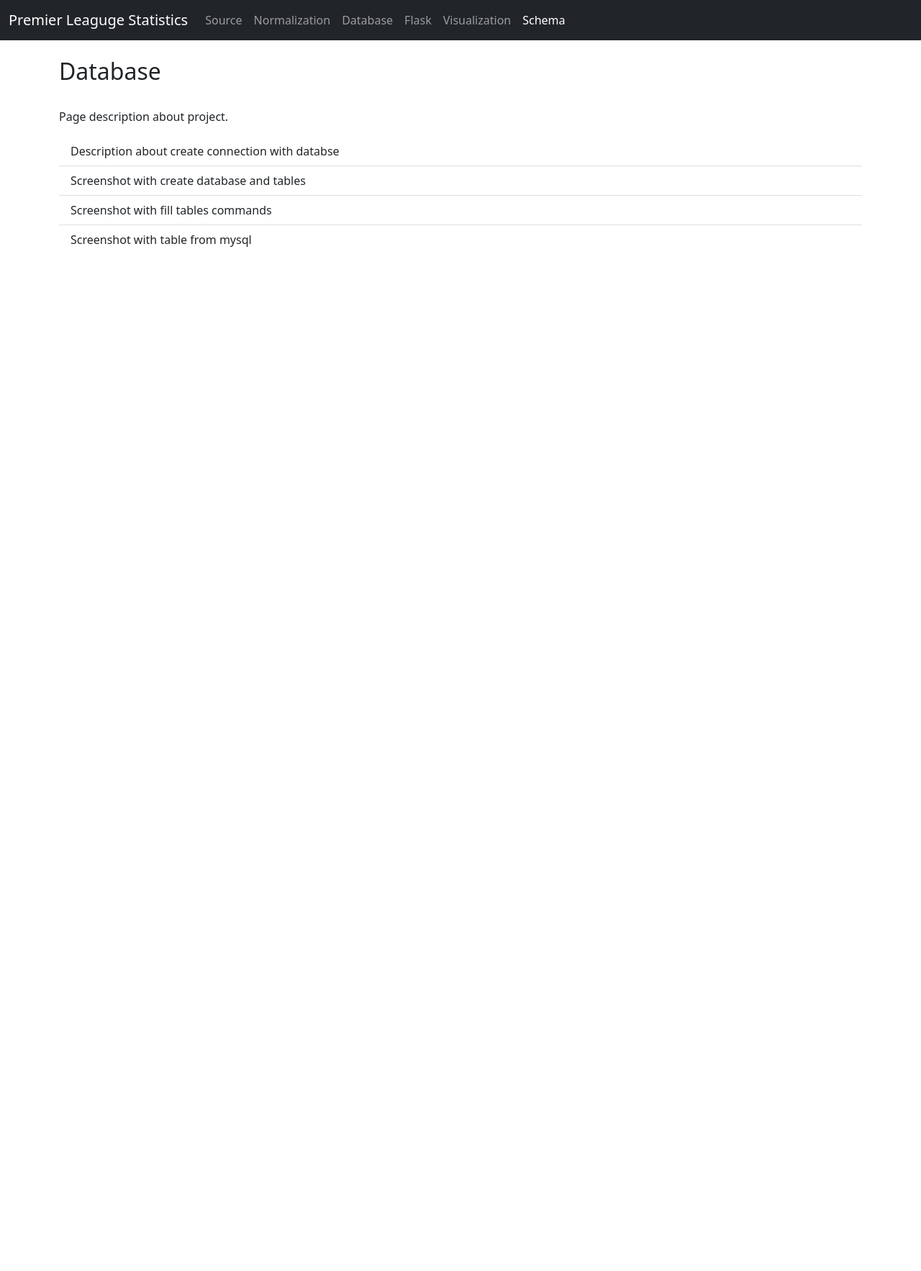
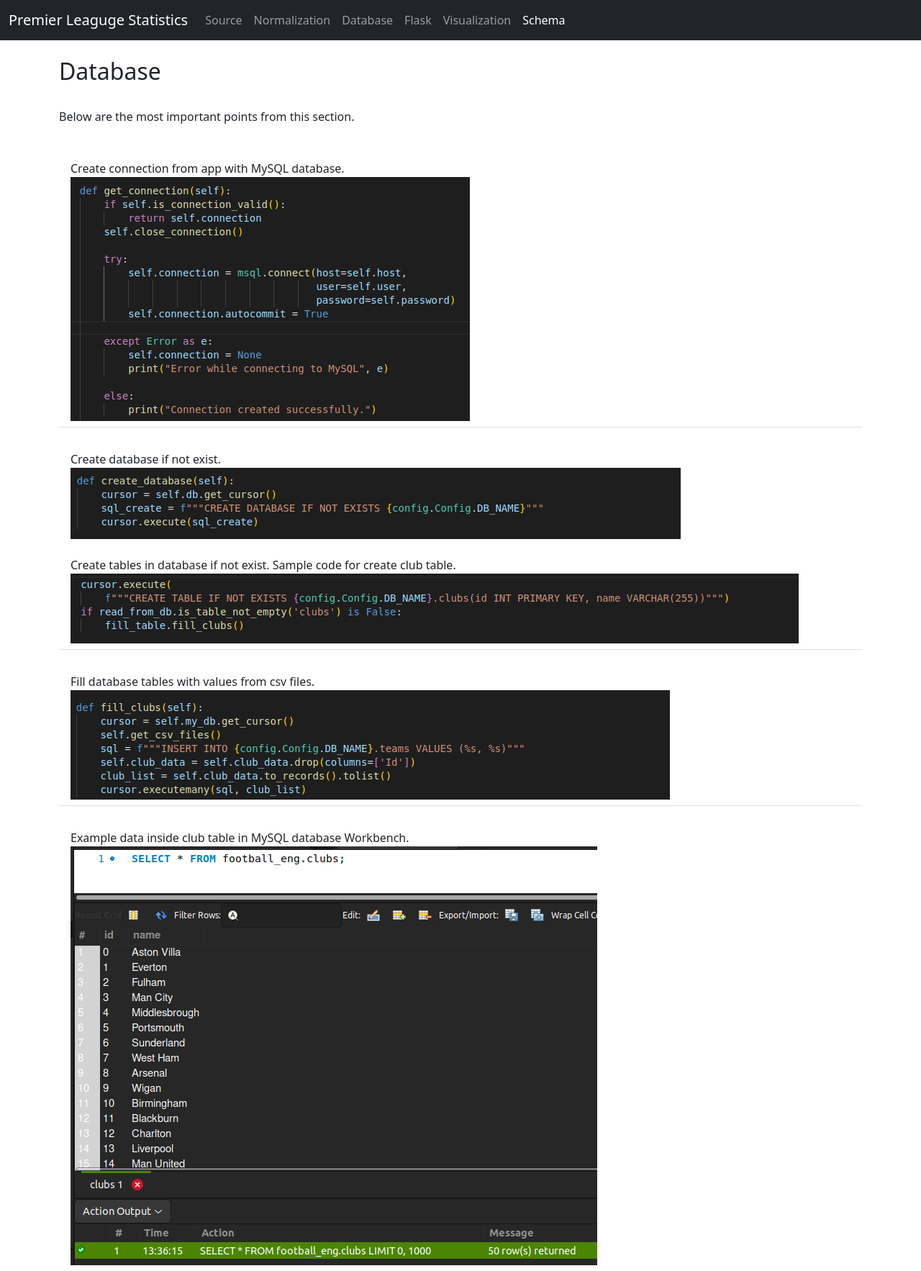
Before and after one commit to mateuszgua/football-stats-england, a Flask app: page /database in a window 1280 px wide. Shown: the whole page at 72% size. Before the commit the page ends 343 px from the top, so only its background shows below. Run offline with Flask 2, Linux system fonts and the light colour scheme.

Commit message:
Feat: add images for database page with samples

```diff
--- a/append_csv_files.py
+++ b/append_csv_files.py
@@ -9,7 +9,7 @@ class AppendCsvFiles:
         pass
 
     def create_full_data_table(self, path):
-        os.chdir("../source")
+        os.chdir("./source")
         csv_files = glob.glob('*.{}'.format('csv'))
         df_append = pd.DataFrame()
 
--- a/database_fill_tables.py
+++ b/database_fill_tables.py
@@ -50,10 +50,10 @@ class DatabaseFillTables:
         referee_list = self.referee_data.to_records().tolist()
         cursor.executemany(sql, referee_list)
 
-    def fill_teams(self):
+    def fill_clubs(self):
         cursor = self.my_db.get_cursor()
         self.get_csv_files()
-        sql = f"""INSERT INTO {config.Config.DB_NAME}.teams VALUES (%s, %s)"""
+        sql = f"""INSERT INTO {config.Config.DB_NAME}.clubs VALUES (%s, %s)"""
         self.club_data = self.club_data.drop(columns=['Id'])
         club_list = self.club_data.to_records().tolist()
         cursor.executemany(sql, club_list)
--- a/database_manager.py
+++ b/database_manager.py
@@ -27,9 +27,9 @@ class DatabaseManager:
                 fill_table.fill_referees()
 
             cursor.execute(
-                f"""CREATE TABLE IF NOT EXISTS {config.Config.DB_NAME}.teams(id INT PRIMARY KEY, name VARCHAR(255))""")
-            if read_from_db.is_table_not_empty('teams') is False:
-                fill_table.fill_teams()
+                f"""CREATE TABLE IF NOT EXISTS {config.Config.DB_NAME}.clubs(id INT PRIMARY KEY, name VARCHAR(255))""")
+            if read_from_db.is_table_not_empty('clubs') is False:
+                fill_table.fill_clubs()
 
             cursor.execute(
                 f"""CREATE TABLE IF NOT EXISTS {config.Config.DB_NAME}.games(id INT PRIMARY KEY, date DATE, HomeTeam INT, AwayTeam INT, FullTimeHomeGoals INT, FullTimeAwayGoals INT,"""
--- a/templates/database.html
+++ b/templates/database.html
@@ -5,12 +5,36 @@
 <h2 class="title">{% block title %} Database {% endblock %}</h2>
 <br>
 
-<p>Page description about project.</p>
+<p>Below are the most important points from this section.</p>
+<br>
 
 <ul class="list-group list-group-flush">
-    <li class="list-group-item">Description about create connection with databse</li>
-    <li class="list-group-item">Screenshot with create database and tables</li>
-    <li class="list-group-item">Screenshot with fill tables commands</li>
-    <li class="list-group-item">Screenshot with table from mysql</li>
+    <li class="list-group-item">
+        Create connection from app with MySQL database.
+        <br>
+        <img src="{{url_for('static', filename='create_connection_db.png')}}" />
+    </li>
+    <li class="list-group-item">
+        <br>
+        Create database if not exist.
+        <br>
+        <img src="{{url_for('static', filename='create_db.png')}}" />
+        <br><br>
+        Create tables in database if not exist. Sample code for create club table.
+        <br>
+        <img src="{{url_for('static', filename='create_table.png')}}" />
+    </li>
+    <li class="list-group-item">
+        <br>
+        Fill database tables with values from csv files.
+        <br>
+        <img src="{{url_for('static', filename='fill_clubs.png')}}" />
+    </li>
+    <li class="list-group-item">
+        <br>
+        Example data inside club table in MySQL database Workbench.
+        <br>
+        <img src="{{url_for('static', filename='clubs_mysql.png')}}" />
+    </li>
 </ul>
 {% endblock %}
```
Also changed, not shown: templates/normalization copy.html (deleted, +0 -15 lines), static/clubs_mysql.png (added), static/create_connection_db.png (added), static/create_db.png (added), static/create_table.png (added), static/fill_clubs.png (added).
